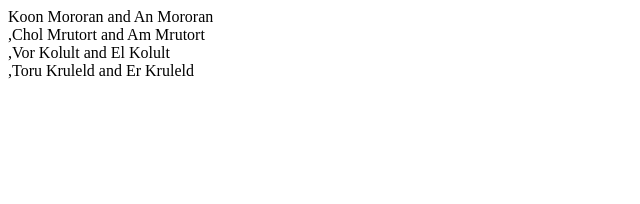
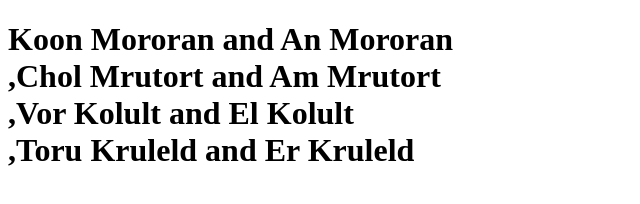
Before and after one commit to shadish/story-engine, a website: page models/test.html in a window 1280 px wide. Shown: the whole page, without its empty margins (0-640 px from the left). Drawn offline with Linux system fonts and the light colour scheme.

Commit message:
move test code to test.html

```diff
--- a/models/races.js
+++ b/models/races.js
@@ -32,13 +32,9 @@ const generateGarg = () => {
 			+ ' '
 			+ sur + '<br>'
 
-		console.log(sur)
-
 		results.push(rando)
 	}
 	return results
 }
 
-document.write('<div>' + generateGarg() + '</div>')
-
 //module.exports = { generateGarg }
--- a/models/test.html
+++ b/models/test.html
@@ -4,6 +4,10 @@
 
 <head>
 	<script type="text/javascript" src="./races.js"></script>
+	<script type="text/javascript">
+		console.log("output sample")
+		document.write('<h1>' + generateGarg() + '</h1>')
+	</script>
 </head>
 
 </html>
```
